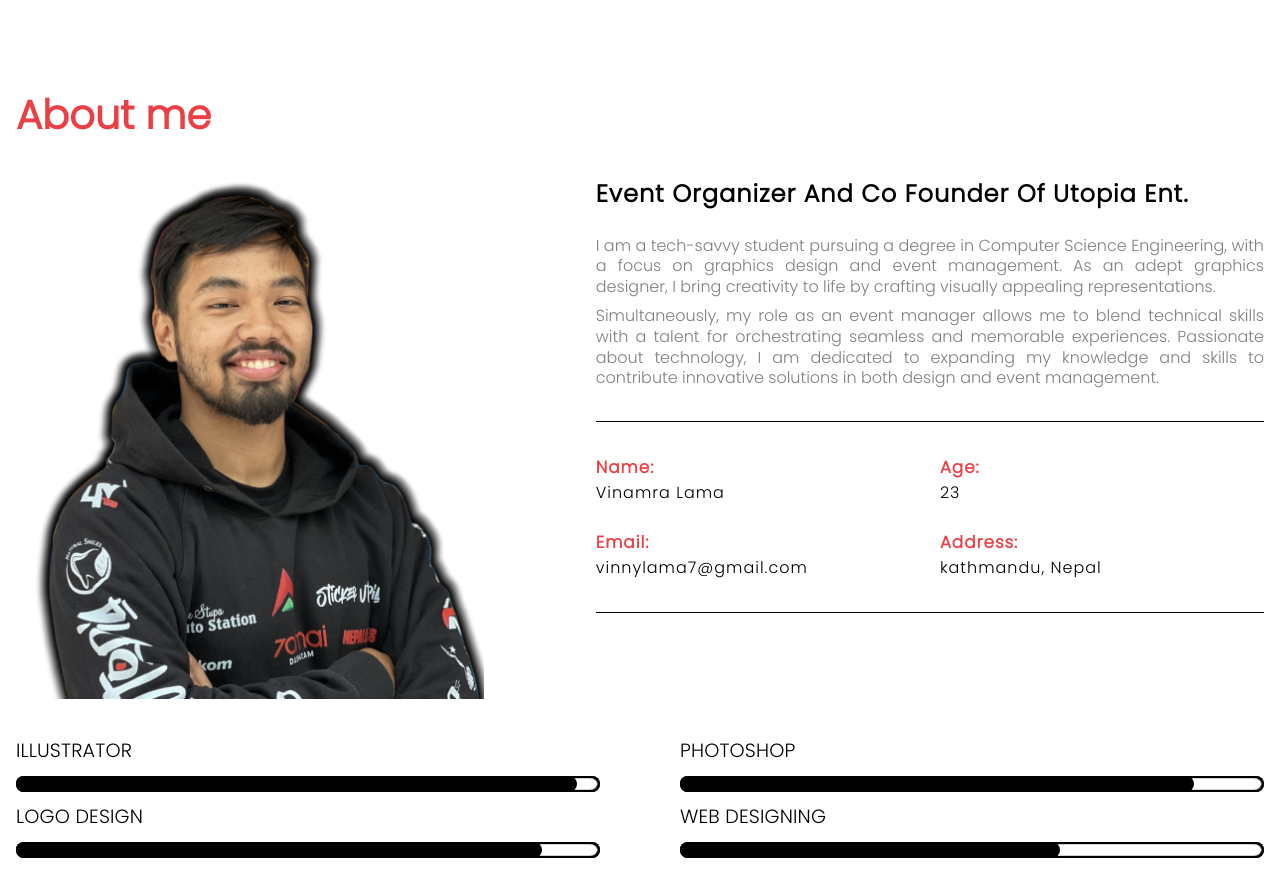
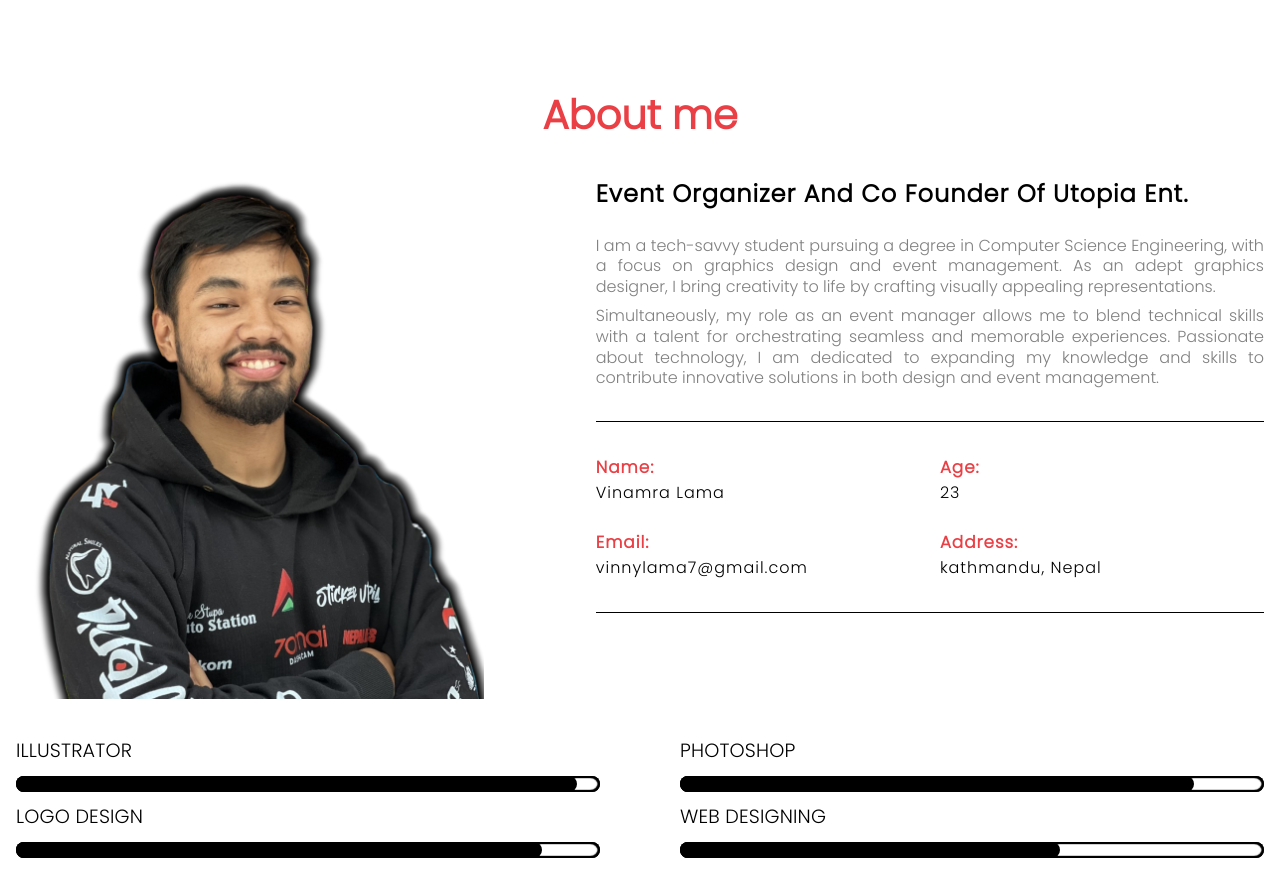
Before and after one commit to YBhatta2058/Vinamra-Portfolio, a React (Vite) app: page / in a window 1280 px wide. Shown: the part 3197-4079 px from the top of the page. Built offline with nearby package versions, Linux system fonts and the light colour scheme.

Commit message:
About me centered

```diff
--- a/package.json
+++ b/package.json
@@ -4,7 +4,7 @@
   "version": "0.0.0",
   "type": "module",
   "scripts": {
-    "dev": "vite",
+    "dev": "vite --host",
     "build": "vite build",
     "lint": "eslint . --ext js,jsx --report-unused-disable-directives --max-warnings 0",
     "preview": "vite preview"
--- a/src/Components/AboutMe/about.css
+++ b/src/Components/AboutMe/about.css
@@ -1,5 +1,6 @@
 .aboutTitle{
     font-size: 2.5rem;
+    text-align: center;
     color: var(--primary-color);
     margin-bottom: 1.6rem;
 }
```
